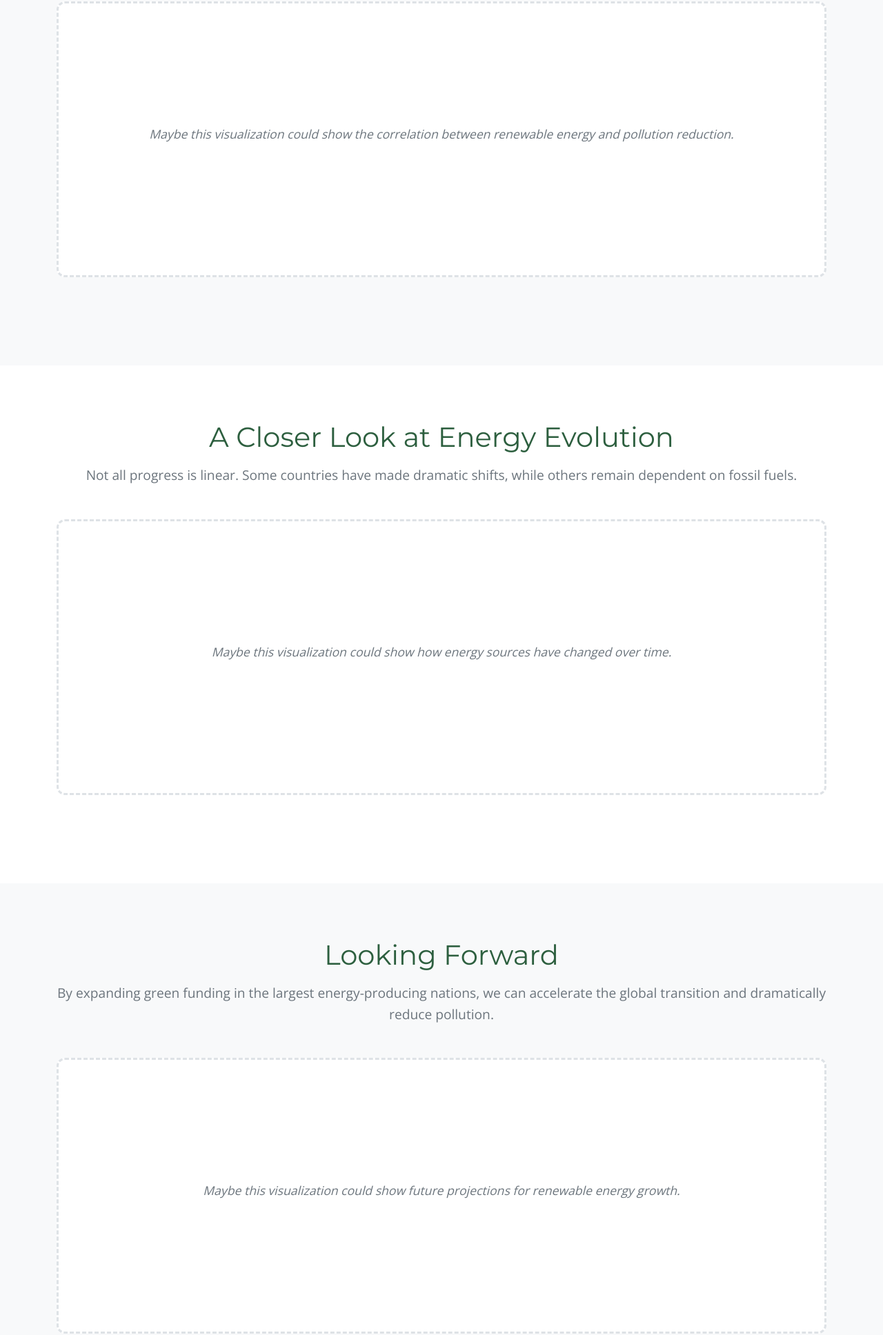
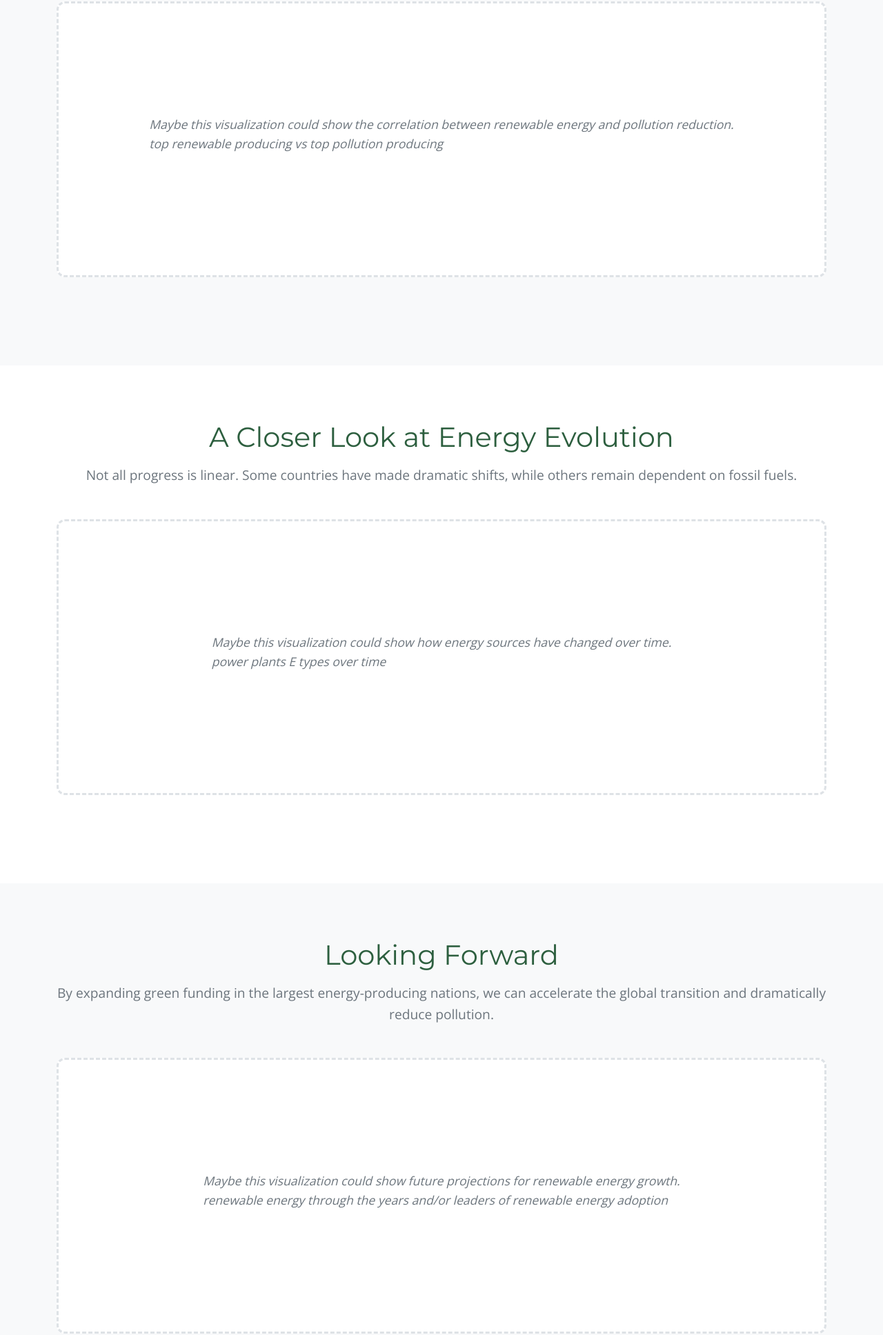
Before and after one commit to Grapeshot/GreenHorizon, a plain HTML site: page index.html in a window 1280 px wide. Shown: the part 2670-4606 px from the top of the page at 69% size. Drawn offline with nearby package versions, Linux system fonts and the light colour scheme.

Commit message:
added what graph i'll draft in each section

```diff
--- a/index.html
+++ b/index.html
@@ -100,7 +100,8 @@
 
             <!-- Visualization 3: Renewable Impact & Investment -->
             <div class="viz-placeholder" id="viz-renewable-pollution">
-                <p>Maybe this visualization could show the correlation between renewable energy and pollution reduction.</p>
+                <p>Maybe this visualization could show the correlation between renewable energy and pollution reduction.
+                    <br>top renewable producing vs top pollution producing</p>
             </div>
         </div>
     </section>
@@ -115,7 +116,8 @@
 
             <!-- Visualization 4: Energy Evolution & Geographic Distribution -->
             <div class="viz-placeholder" id="viz-plants-timeline">
-                <p>Maybe this visualization could show how energy sources have changed over time.</p>
+                <p>Maybe this visualization could show how energy sources have changed over time.
+                <br> power plants E types over time</p>
             </div>
         </div>
     </section>
@@ -130,7 +132,8 @@
 
             <!-- Visualization 5: Leaders & Future Outlook -->
             <div class="viz-placeholder" id="viz-renewable-leaders">
-                <p>Maybe this visualization could show future projections for renewable energy growth.</p>
+                <p>Maybe this visualization could show future projections for renewable energy growth.
+                <br>renewable energy through the years and/or leaders of renewable energy adoption</p>
             </div>
         </div>
     </section>
@@ -145,7 +148,8 @@
 
             <!-- Visualization 6: Data Center Energy Consumption -->
             <div class="viz-placeholder" id="viz-datacenter-energy">
-                <p>Maybe this visualization could show data center energy consumption and sources.</p>
+                <p>Maybe this visualization could show data center energy consumption and sources.
+                <br> data center energy consumption + renewable use</p>
             </div>
 
             <!-- Call to Action Text -->
```
